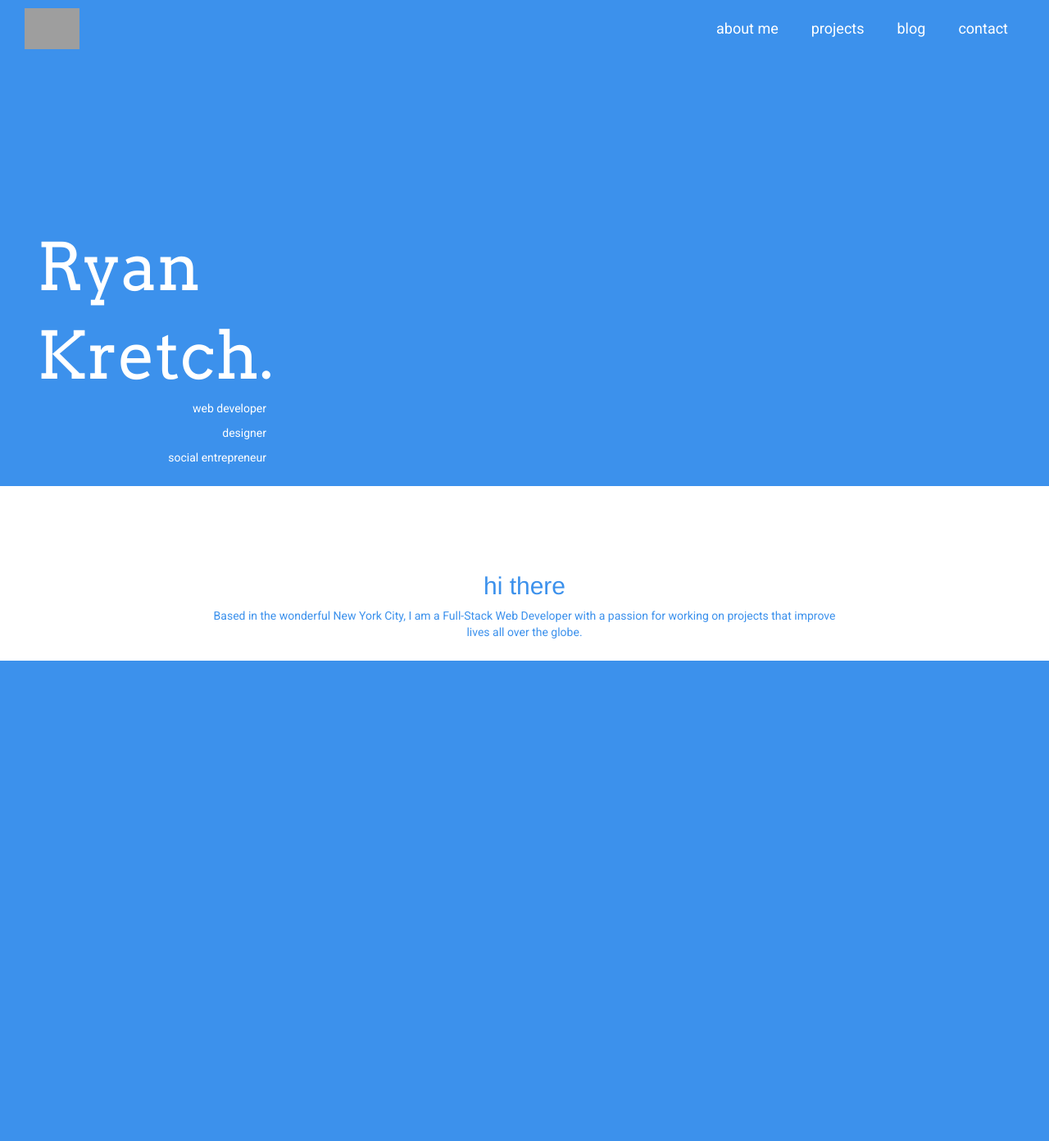
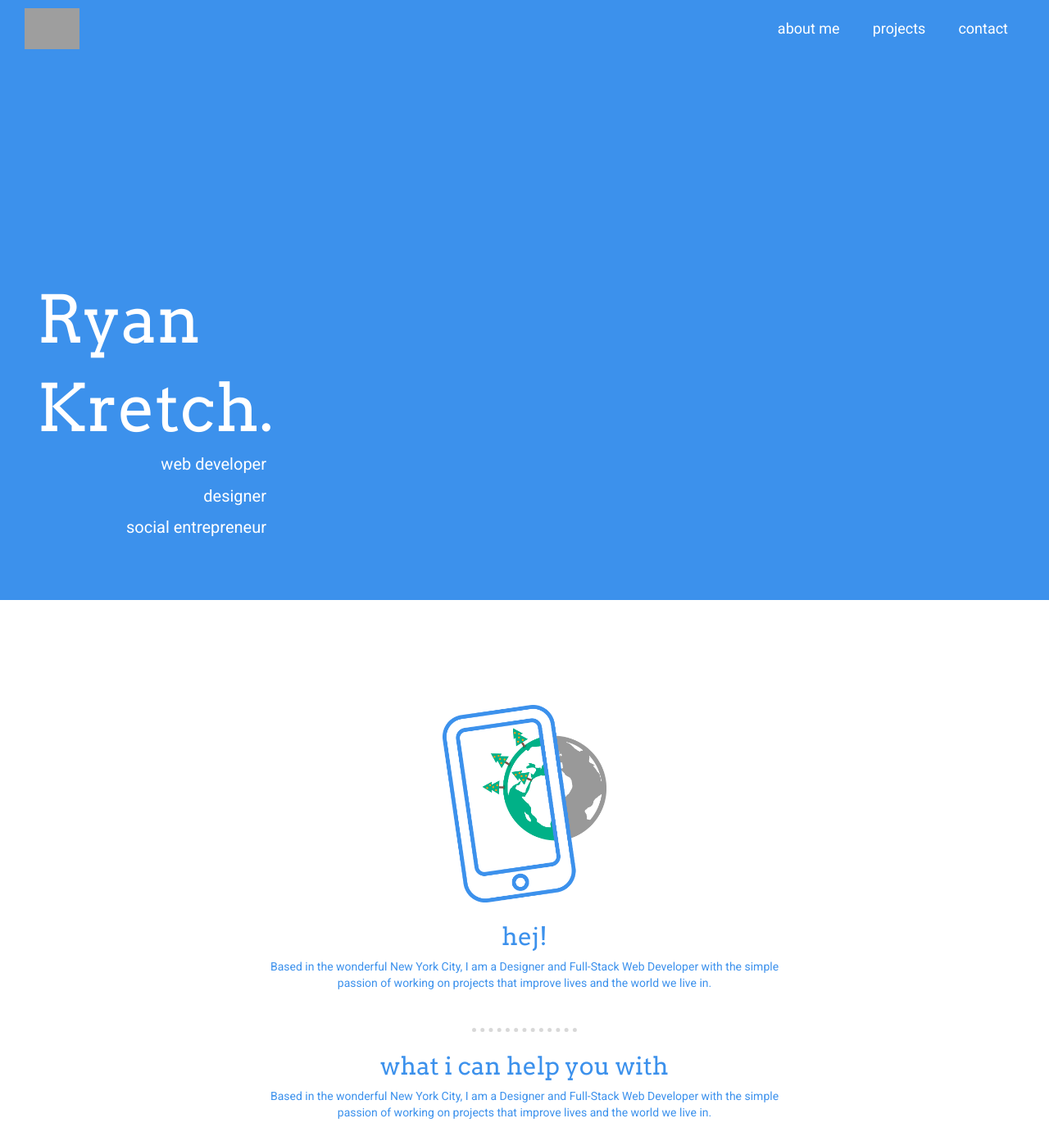
Before and after one commit to rkretch91/prof-page, a PHP site: page / in a window 1280 px wide. Shown: the whole page at 82% size. Before the commit the page ends 806 px from the top, so only its background shows below. Run offline with PHP 8.4, Linux system fonts and the light colour scheme; some libraries are stand-ins or nearby versions; grey boxes are pictures that could not be loaded.

Commit message:
lots of features added

```diff
--- a/index.html
+++ b/index.html
@@ -4,8 +4,8 @@
     <title>Ryan Kretch's Portfolio</title>
     <link rel="stylesheet" href="https://maxcdn.bootstrapcdn.com/bootstrap/3.3.7/css/bootstrap.min.css">
     <link rel="stylesheet" href="https://maxcdn.bootstrapcdn.com/font-awesome/4.6.1/css/font-awesome.min.css">
+    <link rel="stylesheet" type="text/css" href="style.css">
     <link href="https://fonts.googleapis.com/css?family=Arvo|Roboto" rel="stylesheet">
-    <link rel="stylesheet" type="text/css" href="style.css">
     <meta charset="utf-8">
   </head>
   <body>
@@ -20,25 +20,24 @@
 
         <a href="" class="navbar-wagon-item navbar-wagon-link">about me</a>
         <a href="" class="navbar-wagon-item navbar-wagon-link">projects</a>
-        <a href="" class="navbar-wagon-item navbar-wagon-link">blog</a>
         <a href="" class="navbar-wagon-item navbar-wagon-link">contact</a>
 
         <!-- Profile picture with dropdown list -->
       </div>
 
       <!-- Dropdown appearing on mobile only -->
-      <div class="navbar-wagon-item hidden-md hidden-lg">
+<!--       <div class="navbar-wagon-item hidden-md hidden-lg">
         <div class="dropdown">
           <i class="fa fa-bars dropdown-toggle" style="color: white" data-toggle="dropdown"></i>
           <ul class="dropdown-menu dropdown-menu-right navbar-wagon-dropdown-menu">
             <li><a href="#">about me</a></li>
             <li><a href="#">projects</a></li>
-            <li><a href="#">blog</a></li>
             <li><a href="#">contact</a></li>
           </ul>
         </div>
+      </div> -->
     </div>
-    </div>
+    <section id="top">
       <div class="container">
         <div class="row">
           <div class="col-xs-12">
@@ -50,12 +49,25 @@
           </div>
         </div>
       </div>
+    </section>
+    <section>
       <div class="about">
+        <img src="/images/about.png" width="200">
         <div class="wrap-about">
-        <h2>hi there</h2>
-        <p>Based in the wonderful New York City, I am a Full-Stack Web Developer with a passion for working on projects that improve lives all over the globe.</p>
+          <h2>hej!</h2>
+          <p>Based in the wonderful New York City, I am a Designer and Full-Stack Web Developer with the simple passion of working on projects that improve lives and the world we live in.</p>
         </div>
       </div>
+    <hr style="border-top: dotted 5px grey; width: 10%; opacity: 0.3;" />
+    <section id="work">
+      <div class="wrap-about">
+        <h2>what i can help you with</h2>
+        <p>Based in the wonderful New York City, I am a Designer and Full-Stack Web Developer with the simple passion of working on projects that improve lives and the world we live in.</p>
+      </div>
+    </section>
+
+
+
+  <script src="https://maxcdn.bootstrapcdn.com/bootstrap/3.3.7/js/bootstrap.min.js"></script>
   </body>
-  <script src="https://maxcdn.bootstrapcdn.com/bootstrap/3.3.7/js/bootstrap.min.js"></script>
 </html>
--- a/style.css
+++ b/style.css
@@ -1,5 +1,5 @@
 body {
-  background-color: #3c91ec;
+  background-color: white;
 }
 
 body h1 {
@@ -12,20 +12,27 @@ body p {
   color: white;
   font-family: 'Roboto', sans-serif;
   text-align: right;
+  font-size: 20px;
+}
+
+#top {
+  background-color: #3c91ec;
 }
 
 .container {
   width: 310px;
   margin-left: 30px;
-  margin-top: 15%;
+  padding-top: 20%;
+  padding-bottom: 5%;
+  background-color: #3c91ec;
 }
 
 .about {
   background-color: white;
   text-align: center;
-  padding-top: 5px;
-  margin-top: 15px;
+  padding-top: 10%;
   color: #3c91ec;
+  font-family: 'Arvo', serif;
 }
 
 .about p {
@@ -34,12 +41,26 @@ body p {
   font-size: 14px;
 }
 
+#work {
+  background-color: white;
+  text-align: center;
+  font-family: 'Arvo', serif;
+  color: #3c91ec;
+}
+
+#work p {
+  font-size: 14px;
+  text-align: center;
+  color: #3c91ec;
+}
+
 .wrap-about {
-  width: 60%;
+  width: 50%;
   margin: 0 auto;
-  margin-top: 100px;
+  margin-top: 25px;
   padding-bottom: 15px;
 }
+
 
 /* Main navbar */
 .navbar-wagon {
```
Also changed, not shown: navbar.css (deleted, +0 -77 lines), navbar.html (deleted, +0 -31 lines), images/about.png (added). Lines whose indentation alone changed are shown as unchanged.
